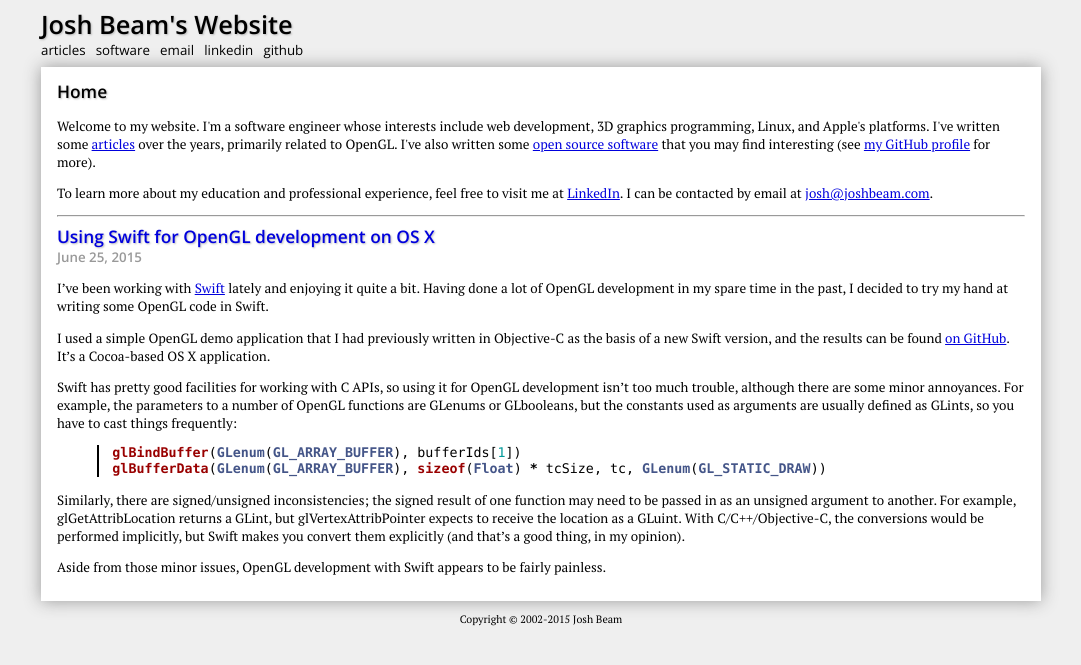
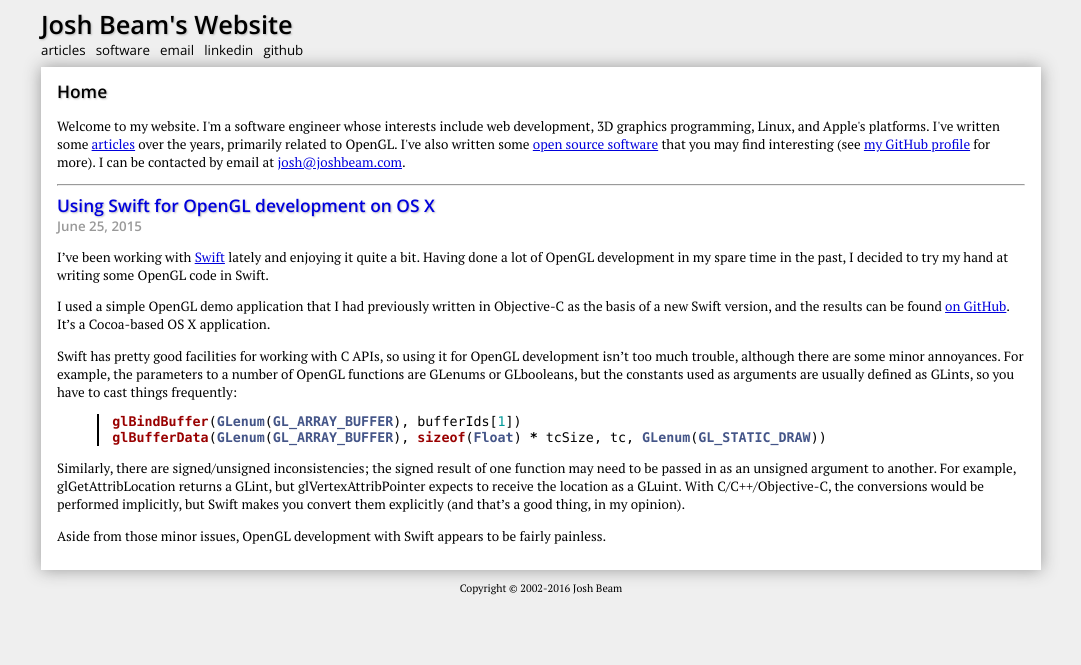
Before and after one commit to joshb/joshb.github.io, a Jekyll site: the page built from index.html, in a window 1280 px wide. Shown: the top 665 px of the page, without its empty margins (99-1180 px from the left). Built offline with Jekyll 4.4.1, drawn with Linux system fonts in a browser that asks for light colours.

Commit message:
Update copyright year and first paragraph on home page.

```diff
--- a/_layouts/post.html
+++ b/_layouts/post.html
@@ -45,7 +45,7 @@
 </div>
 
 <footer>
-  Copyright &copy; 2002-2015 Josh Beam
+  Copyright &copy; 2002-2016 Josh Beam
 </footer>
 
 </div>
--- a/index.html
+++ b/index.html
@@ -2,9 +2,7 @@
 layout: post
 title: Home
 ---
-<p>Welcome to my website. I'm a software engineer whose interests include web development, 3D graphics programming, Linux, and Apple's platforms. I've written some <a href="articles">articles</a> over the years, primarily related to OpenGL. I've also written some <a href="software">open source software</a> that you may find interesting (see <a href="https://github.com/joshb">my GitHub profile</a> for more).</p>
-
-<p>To learn more about my education and professional experience, feel free to visit me at <a href="https://www.linkedin.com/in/joshbeam">LinkedIn</a>. I can be contacted by email at <a href="mailto:josh@joshbeam.com">josh@joshbeam.com</a>.</p>
+<p>Welcome to my website. I'm a software engineer whose interests include web development, 3D graphics programming, Linux, and Apple's platforms. I've written some <a href="articles">articles</a> over the years, primarily related to OpenGL. I've also written some <a href="software">open source software</a> that you may find interesting (see <a href="https://github.com/joshb">my GitHub profile</a> for more). I can be contacted by email at <a href="mailto:josh@joshbeam.com">josh@joshbeam.com</a>.</p>
 
 <hr>
 
```
